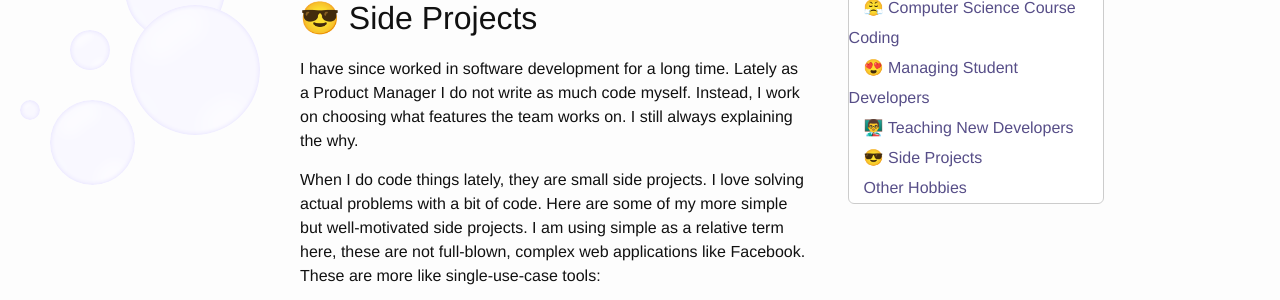
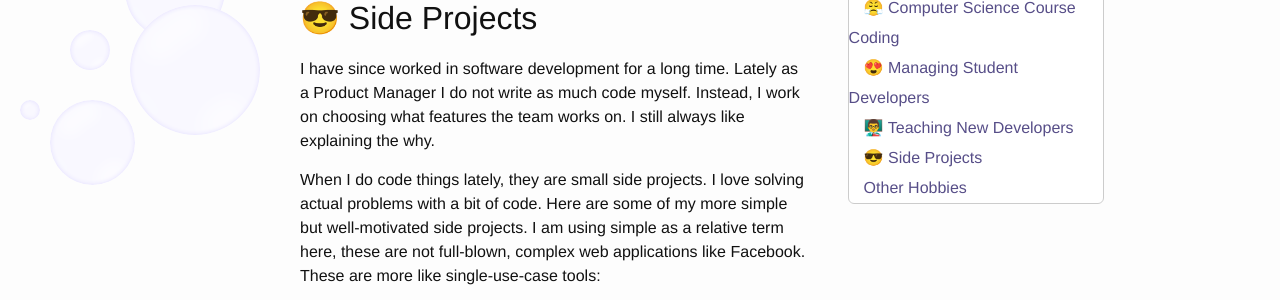
Before and after one commit to caseywatts/caseywatts.github.io, a Jekyll site: the page built from _posts/2020-09-14-my-path-to-programming.md, in a window 1280 px wide and 900 px high, scrolled down 2935 px. Shown: the part 200-500 px from the top of the window. Built offline with Jekyll 4.4.1, drawn with Linux system fonts in a browser that asks for light colours.

Commit message:
correct typos

```diff
--- a/_posts/2020-09-14-my-path-to-programming.md
+++ b/_posts/2020-09-14-my-path-to-programming.md
@@ -52,11 +52,11 @@
 I loved helping students learn to love coding!
 
 ## 😎 Side Projects
-I have since worked in software development for a long time. Lately as a Product Manager I do not write as much code myself. Instead, I work on choosing what features the team works on. I still always explaining the why.
+I have since worked in software development for a long time. Lately as a Product Manager I do not write as much code myself. Instead, I work on choosing what features the team works on. I still always like explaining the why.
 
 When I do code things lately, they are small side projects. I love solving actual problems with a bit of code. Here are some of my more simple but well-motivated side projects. I am using simple as a relative term here, these are not full-blown, complex web applications like Facebook. These are more like single-use-case tools:
 
-* [Is My Mic Working](httsp://ismymicworking.com) — Sometimes I can't tell if my microphone is working. I just want the computer to tell me. This records a few seconds of mic input, and plays back what it hears. So simple!
+* [Is My Mic Working](https://ismymicworking.com) — Sometimes I can't tell if my microphone is working. I just want the computer to tell me. This records a few seconds of mic input, and plays back what it hears. So simple!
 * [Is My Internet Working](https://github.com/caseywatts/electron-ping) — On every videocall, someone asks "oh is it my internet or yours?" — the computer can know this! I made a tiny app that messages google.com every second to see if the internet is up for me. When it gets spotty on my end, I get a notification.
 * [Videocall Push To Talk](http://caseywatts.com/ptt) — On some videocalls I want to stay muted the whole time except when I am speaking. I like the walkie-talkie style of holding down a key to speak, so I made that happen in Google Meet / Hangouts!
 * [Folk Tune Transposer](https://folktunetransposer.com) — I love to play folk music in bands. When I play flute I can read the sheet music directly, because flute as an instrument is in the key of C. When I play my B-flat clarinet or B-flat trumpet, I cannot read the sheet music directly. Perfect use of code! This site I made transposes folk music into the key I need it to be in for my instrument of the day.
```
